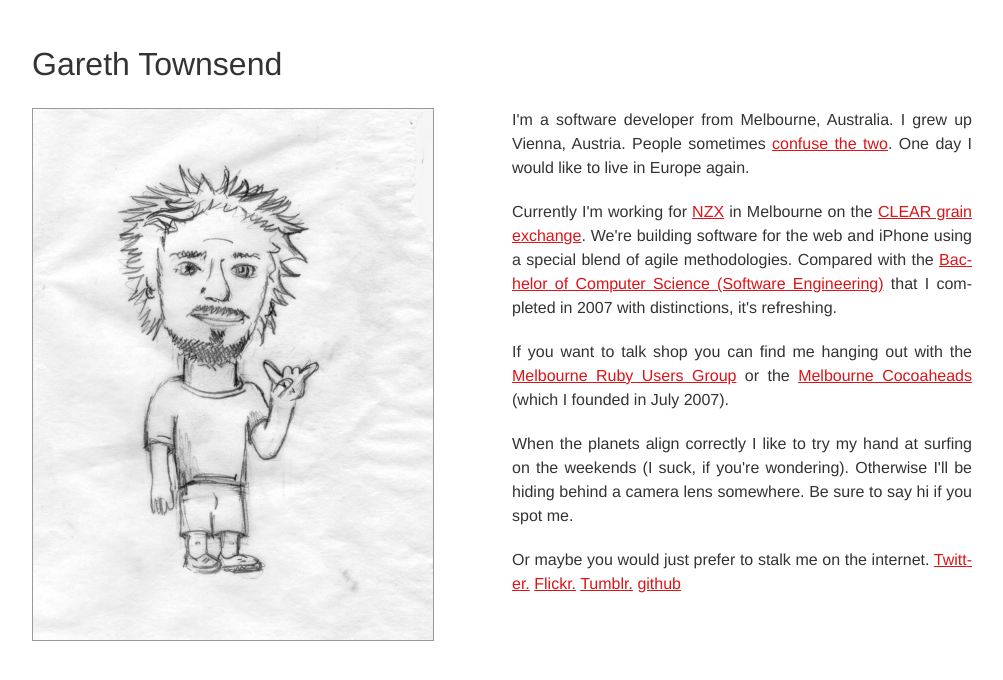
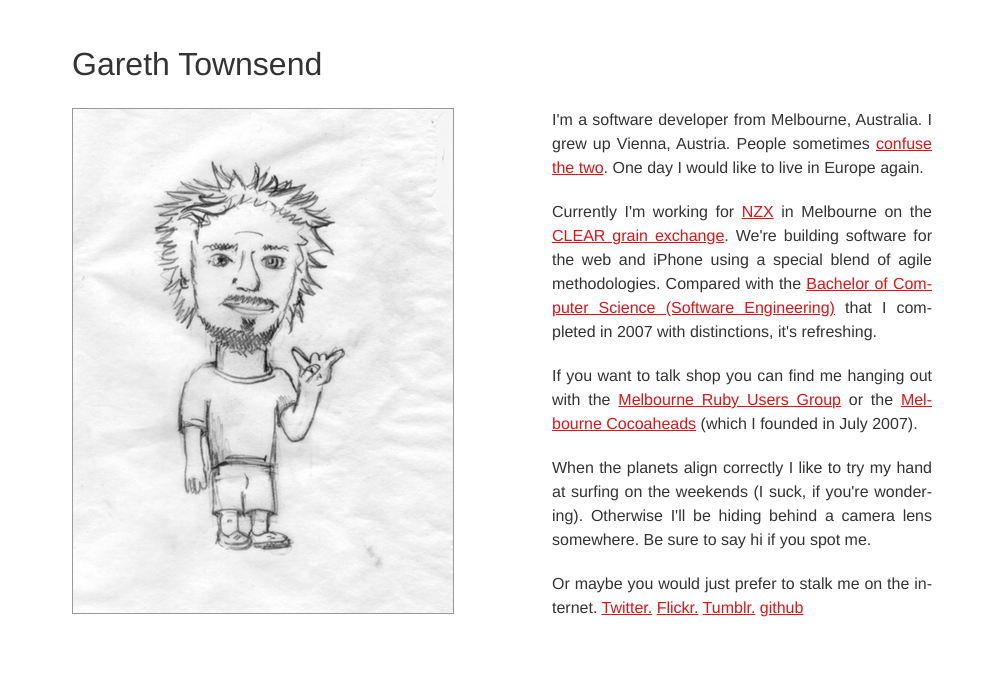
Before and after one commit to quamen/quamen.github.com, a plain HTML site: page index.html in a window 1280 px wide. Shown: the whole page, without its empty margins (138-1141 px from the left). Drawn offline with nearby package versions, Linux system fonts and the light colour scheme.

Commit message:
Make the image/text blocks evently weighted

```diff
--- a/index.html
+++ b/index.html
@@ -25,7 +25,7 @@
         <h1>Gareth Townsend</h1>
       </header>
       <section id="image">
-        <img src="images/gareth-townsend.jpg" alt="Caricature of Gareth Townsend, drawn by Nick Russo (http://dadsoldaxe.com/)" title="Caricature of Gareth Townsend, drawn by Nick Russo (http://dadsoldaxe.com/)" id="main-image">
+        <img src="images/gareth-townsend-380.jpeg" alt="Caricature of Gareth Townsend, drawn by Nick Russo (http://dadsoldaxe.com/)" title="Caricature of Gareth Townsend, drawn by Nick Russo (http://dadsoldaxe.com/)" id="main-image">
       </section>
       <section id="about" class="sweet-justice">
         <p>
--- a/stylesheets/simplicity.less
+++ b/stylesheets/simplicity.less
@@ -42,15 +42,21 @@ img
 
 header
 {
-	.grid(12);
+	.grid(11);
+	.prefix(.5);
+	.suffix(.5);
 }
 
 section#image
 {
-	.grid(6);
+	.grid(5);
+	.prefix(.5);
+	.suffix(.5);
 }
 
 section#about
 {
-	.grid(6);
+	.grid(5);
+  .prefix(.5);
+	.suffix(.5);
 }
```
Also changed, not shown: images/gareth-townsend-380.jpeg (added), stylesheets/simplicity.css.
